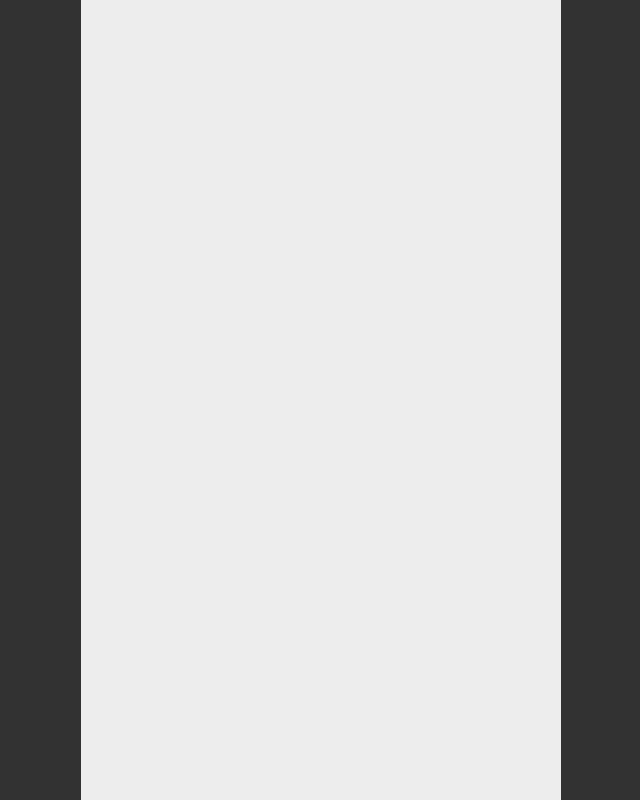
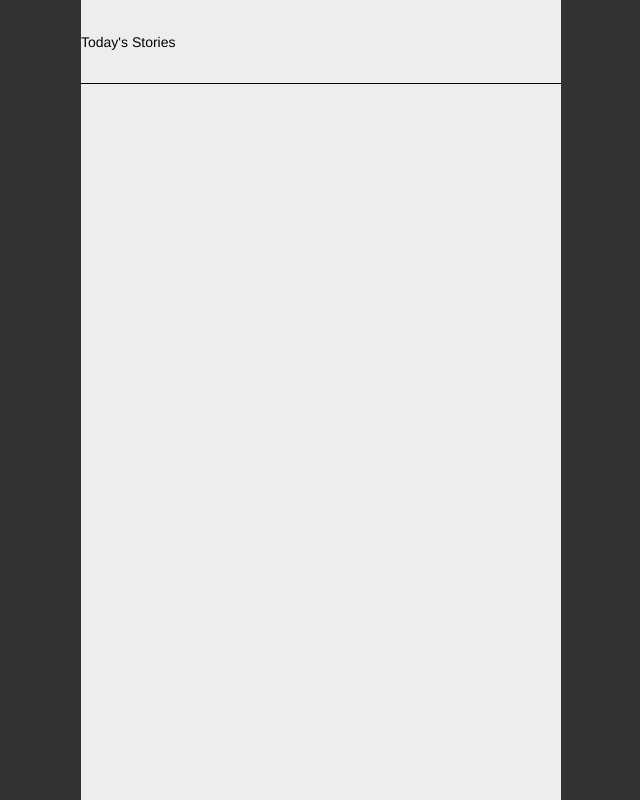
Before and after one commit to jacksonyuanjx/BreakingNews, a React (Create React App) app: page / in a window 1280 px wide. Shown: the whole page, without its empty margins (319-959 px from the left). Built offline with nearby package versions, Linux system fonts and the light colour scheme.

Commit message:
init react router

```diff
--- a/package.json
+++ b/package.json
@@ -9,6 +9,7 @@
     "node-sass": "^4.14.1",
     "react": "^17.0.1",
     "react-dom": "^17.0.1",
+    "react-router-dom": "^5.2.0",
     "react-scripts": "4.0.1",
     "styled-components": "^5.2.1",
     "web-vitals": "^0.2.4"
--- a/src/App.js
+++ b/src/App.js
@@ -1,5 +1,7 @@
 import React, { useEffect, useState } from "react";
 import styled, { ThemeProvider } from "styled-components";
+import Home from "./pages/home";
+import { Switch, Route, HashRouter as Router } from "react-router-dom";
 import theme from "./theme";
 
 const StyledApp = styled.div`
@@ -7,7 +9,7 @@ const StyledApp = styled.div`
   max-width: 480px;
   margin: 0 auto;
   background: #ededed;
-  height: ${(props) => props.height + "px"};
+  height: ${props => props.height + "px"};
 `;
 
 function App() {
@@ -21,9 +23,18 @@ function App() {
     window.addEventListener("resize", onResize);
     return window.removeEventListener("resize", onResize);
   });
+
   return (
     <ThemeProvider theme={theme}>
-      <StyledApp height={height}></StyledApp>
+      <Router>
+        <StyledApp height={height}>
+          <Switch>
+            <Route exact path="/">
+              <Home />
+            </Route>
+          </Switch>
+        </StyledApp>
+      </Router>
     </ThemeProvider>
   );
 }
--- /dev/null
+++ b/src/components/home/header.jsx
@@ -0,0 +1,15 @@
+import React from "react";
+import styled from "styled-components";
+
+const StyledHeader = styled.div`
+  height: 84px;
+  border-bottom: 1px solid black;
+  line-height: 84px;
+  padding-right: 32px;
+`;
+
+function Header() {
+  return <StyledHeader>Today's Stories</StyledHeader>;
+}
+
+export default Header;
--- /dev/null
+++ b/src/pages/home.jsx
@@ -0,0 +1,8 @@
+import React from "react";
+import Header from "../components/home/header";
+
+function Home() {
+  return <Header></Header>;
+}
+
+export default Home;
```
Also changed, not shown: src/.prettierrc.json (added), 2 other files (tests, documents, lock files or other folders).
